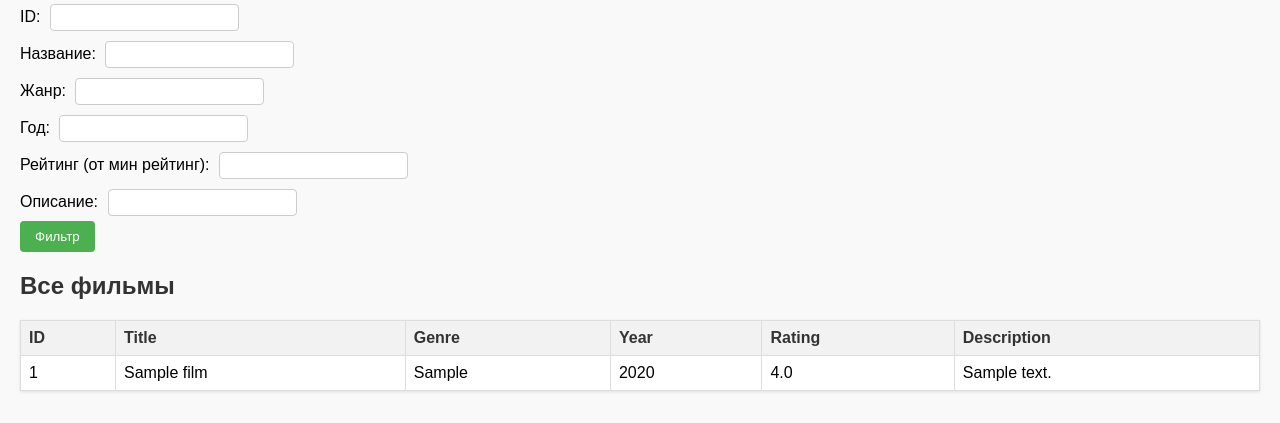
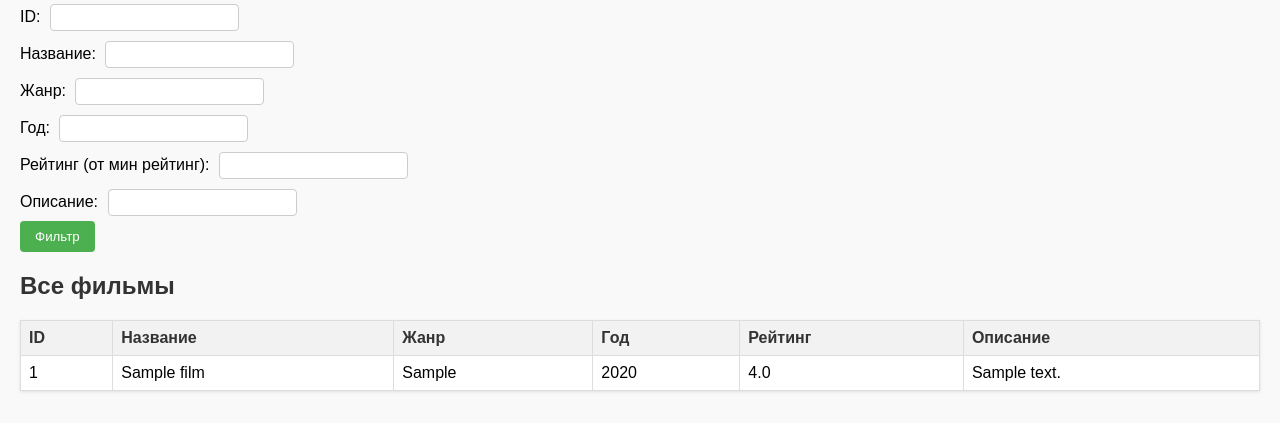
Before and after one commit to Astat210/Alexandr_microservice, a FastAPI app: page /films in a window 1280 px wide. Shown: the part 377-800 px from the top of the page. Run offline with FastAPI, Linux system fonts and the light colour scheme; tables that the repository leaves empty hold one stand-in row (values such as "Sample post").

```diff
--- a/microservice_1/templates/index.html
+++ b/microservice_1/templates/index.html
@@ -36,11 +36,11 @@
         <thead>
             <tr>
                 <th>ID</th>
-                <th>Title</th>
-                <th>Genre</th>
-                <th>Year</th>
-                <th>Rating</th>
-                <th>Description</th>
+                <th>Название</th>
+                <th>Жанр</th>
+                <th>Год</th>
+                <th>Рейтинг</th>
+                <th>Описание</th>
             </tr>
         </thead>
         <tbody>
```
